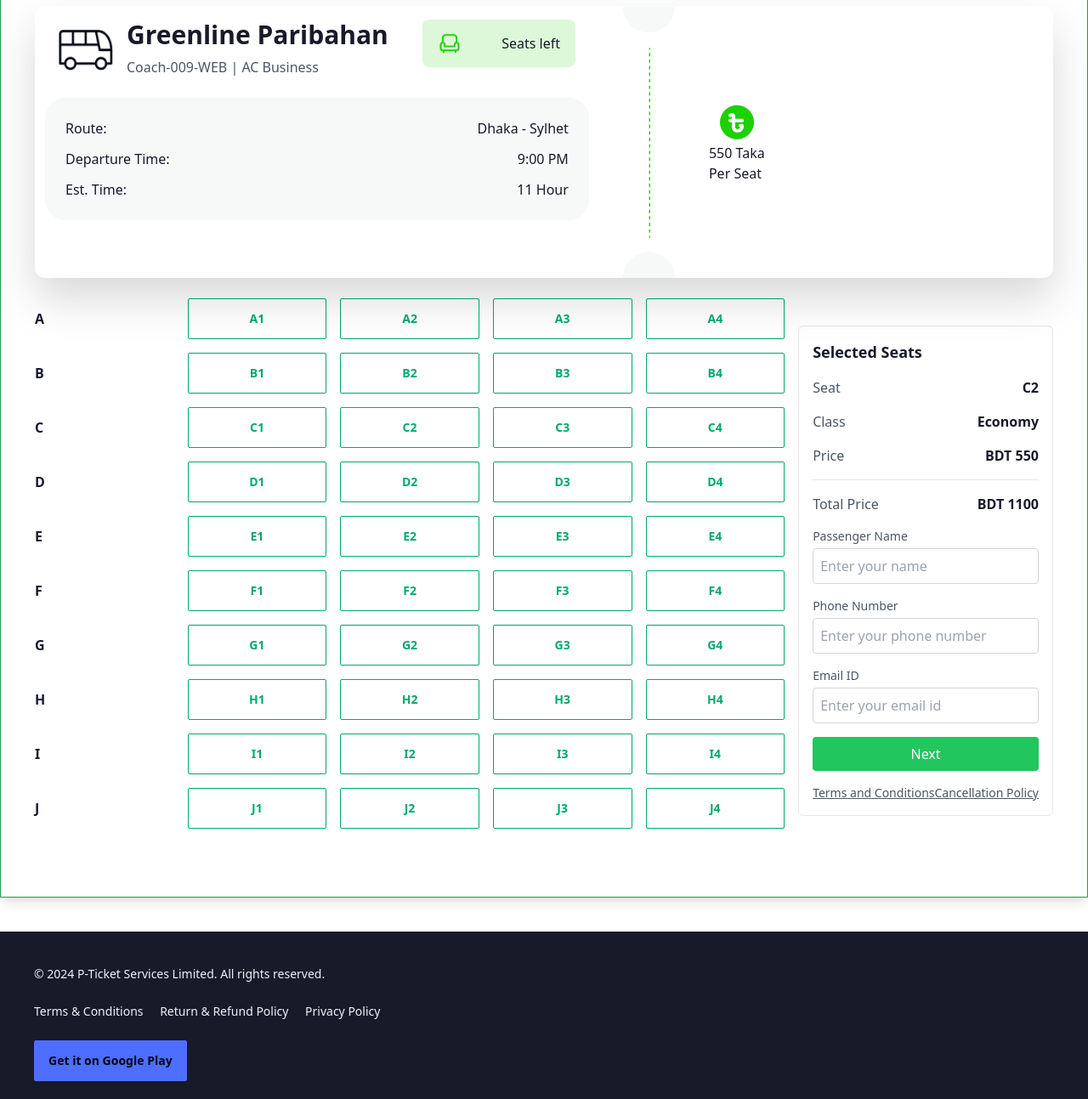
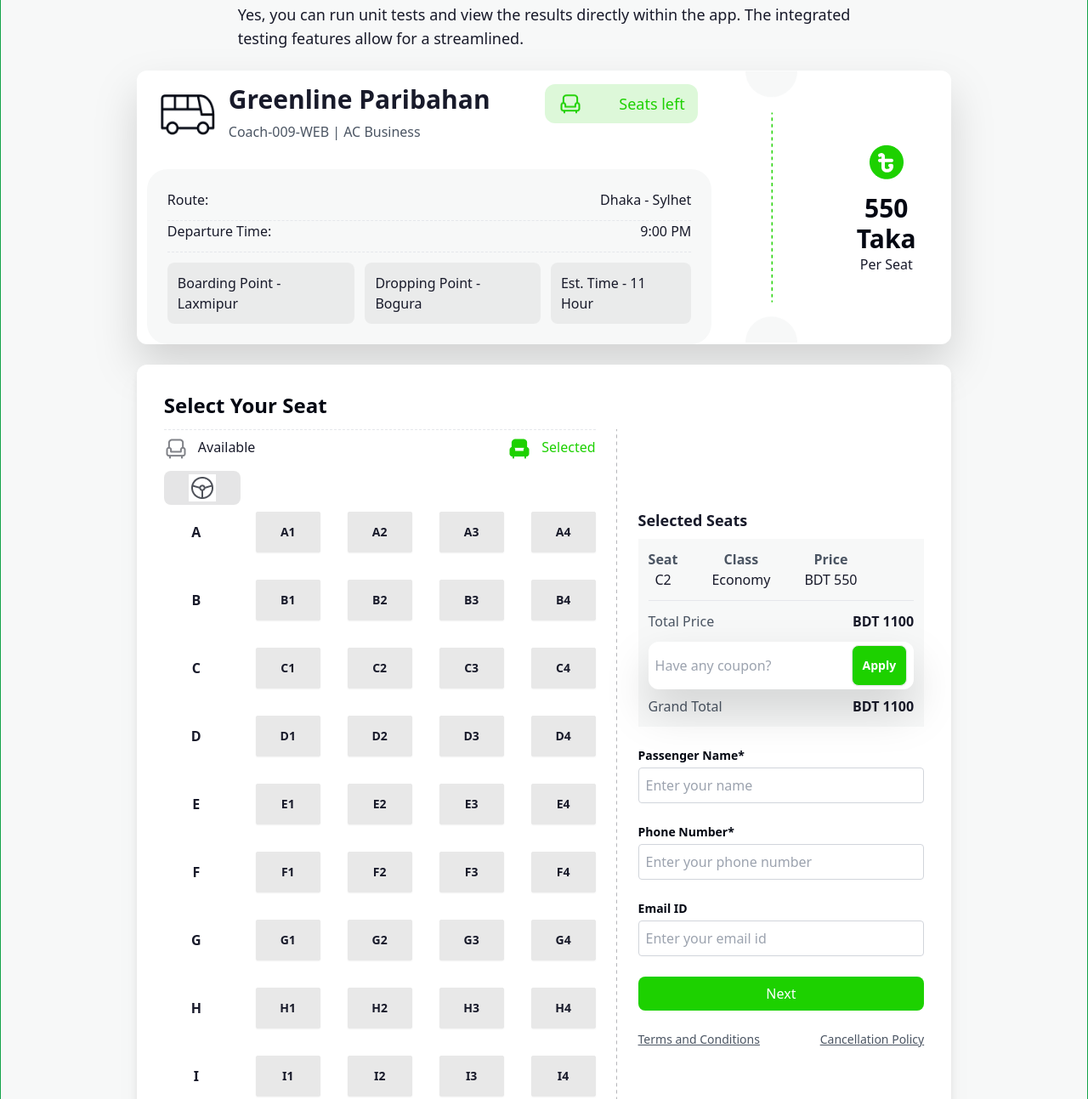
Before and after one commit to amirsayeed/Smart-Bus-Ticket-Reservation, a plain HTML site: page index.html in a window 1280 px wide. Shown: the part 1582-2875 px from the top of the page at 85% size. Drawn offline with nearby package versions, Linux system fonts and the light colour scheme.

Commit message:
coupon, ticket price and apply coupon section design completed

```diff
--- a/index.html
+++ b/index.html
@@ -84,38 +84,60 @@
         <!-- Offers Section -->
         <section class="py-10">
             <div class="container mx-auto text-center">
-                <h2 class="text-2xl font-bold text-gray-800 mb-6">Best offers for you</h2>
-                <div class="flex justify-center space-x-6">
-                    <div class="bg-yellow-300 p-6 rounded-lg">
-                        <p class="text-2xl font-bold">15% OFF</p>
-                        <p class="text-gray-700">on your next purchase</p>
-                        <p>use by January 2024</p>
-                        <p class="font-bold">NEW15</p>
+                <h2 class="text-3xl font-bold text-gray-800 mb-8">Best offers for you</h2>
+                <div class="flex items-center justify-center space-x-6 mb-2">
+                    <div
+                        class="flex items-center justify-center bg-[#FFBF0F] p-2 rounded-2xl w-[573px] h-[200px] gap-6">
+                        <div class="flex flex-col items-center gap-2">
+                            <p class="text-5xl font-bold text-[#030712CC]">15% OFF</p>
+                            <p class="text-xl font-semibold text-[#030712CC]">on your next purchase</p>
+                            <p class="text-lg font-medium text-[#03071280]">use by January 2024</p>
                         </div>
-                    <div class="bg-red-300 p-6 rounded-lg">
-                        <p class="text-2xl font-bold">20% OFF</p>
-                        <p class="text-gray-700">on your next purchase</p>
-                        <p>use by January 2024</p>
-                        <p class="font-bold">Couple 20</p>
+                        <div>
+                            <img src="images/cupon-devider.png" alt="">
+                        </div>
+                        <div class="flex flex-col items-center justify-center gap-2">
+                            <p class="text-3xl font-bold text-[#030712]">NEW<sub>15</sub></p>
+                            <p class="font-medium text-xl text-[#03071266]">Coupon Code</p>
+                        </div>
+
+                    </div>
+                    <div
+                        class="flex items-center justify-center bg-[#F78C9C] p-2 rounded-2xl w-[573px] h-[200px] gap-6">
+                        <div class="flex flex-col items-center gap-2">
+                            <p class="text-5xl font-bold text-[#030712CC]">20% OFF</p>
+                            <p class="text-xl font-semibold text-[#030712CC]">on your next purchase</p>
+                            <p class="text-lg font-medium text-[#03071280]">use by January 2024</p>
+                        </div>
+                        <div>
+                            <img src="images/cupon-devider.png" alt="">
+                        </div>
+                        <div class="flex flex-col items-center justify-center gap-2">
+                            <p class="text-3xl font-bold text-[#030712]">Couple<sub>20</sub></p>
+                            <p class="font-medium text-xl text-[#03071266]">Coupon Code</p>
+                        </div>
+
                     </div>
                 </div>
-                <button class="btn btn-outline btn-success mt-6">See All Offers</button>
+                <button class="btn btn-outline btn-success text-[#1DD100] text-lg rounded-lg mt-8">See All
+                    Offers</button>
             </div>
         </section>
 
         <!-- Seat Selection Section -->
-        <section class="bg-base-100 p-10 border border-green-600 rounded-t-3xl shadow-lg container mx-auto mt-10">
+        <section class="bg-[#F7F8F8] p-10 border border-green-600 rounded-t-3xl shadow-lg container mx-auto mt-10">
             <div class="flex flex-col items-center">
                 <h3 class="text-4xl font-bold mb-6">P.H Paribahan</h3>
                 <p class="text-lg">Yes, you can run unit tests and view the results directly within the app. The
-                    integrated <br>
-                    testing features allow for a
-                    streamlined.</p>
+                    integrated
+                    <br>
+                    testing features allow for a streamlined.
+                </p>
             </div>
-            <div class="container w-full mx-auto mt-6">
+            <div class="container w-1/2 md:w-4/5 mx-auto mt-6">
                 <!-- Left - Bus Details and Seat Selection -->
                 <div class="flex gap-10 bg-base-100 px-3 drop-shadow-2xl rounded-xl">
-                    <div>
+                    <div class="space-y-2">
                         <div class="flex gap-10 justify-between p-4">
                             <div class="flex gap-4">
                                 <img class="w-16 h-12 mt-3" src="images/bus-logo.png" alt="">
@@ -125,12 +147,13 @@
                                 </div>
                             </div>
                             <div
-                                class="flex items-center justify-around gap-3 bg-[#1DD10026] w-[180px] h-[56px] rounded-lg">
+                                class="flex items-center justify-around gap-3 bg-[#1DD10026] w-[180px] h-[46px] rounded-xl">
                                 <img class="w-7 h-7" src="images/seat-green.png" alt="">
-                                <p>Seats left</p>
+                                <p class="text-lg text-[#1DD100]">Seats left</p>
                             </div>
                         </div>
-                        <div class="flex flex-col justify-between p-6 bg-[#F7F8F8] space-y-3 rounded-3xl">
+                        <div
+                            class="flex flex-col justify-between p-6 bg-[#F7F8F8] space-y-3 rounded-3xl divide-y divide-dashed">
                             <div class="flex justify-between gap-4">
                                 <p>Route:</p>
                                 <p>Dhaka - Sylhet</p>
@@ -139,154 +162,188 @@
                                 <p>Departure Time:</p>
                                 <p>9:00 PM</p>
                             </div>
-                            <div class="flex justify-between gap-4">
-                                <p>Est. Time:</p>
-                                <p>11 Hour</p>
+                            <div class="flex gap-3 pt-3">
+                                <div class="bg-[#0307120D] p-3 rounded-lg">
+                                    <p>Boarding Point - Laxmipur</p>
+                                </div>
+                                <div class="bg-[#0307120D] p-3 rounded-lg">
+                                    <p>Dropping Point - Bogura</p>
+                                </div>
+                                <div class="bg-[#0307120D] p-3 rounded-lg">
+                                    <p>Est. Time - 11 Hour</p>
+                                </div>
                             </div>
                         </div>
                     </div>
                     <div class="flex">
                         <img src="images/info-devider.png" class="w-full h-[320px]" alt="">
                     </div>
-                    <div class="flex flex-col items-center justify-center">
+                    <div class="flex flex-col items-center justify-center gap-3">
                         <img src="images/fare.png" alt="">
-                        <p>550 Taka <br> Per Seat</p>
+                        <h1 class="text-center"><span class="text-3xl text-[#030712] font-bold">550 Taka</span> <br> Per
+                            Seat</h1>
                     </div>
                 </div>
             </div>
-            <div class="flex items-center justify-between gap-4 my-6">
+            <div
+                class="container w-1/2 md:w-4/5 mx-auto flex items-center justify-between bg-[#FFFFFF] drop-shadow-xl rounded-xl gap-6 mt-6 p-8">
                 <!-- Seat Selection Grid -->
-                <div class="flex-1 grid grid-cols-5 gap-4 mb-4 items-center">
+                <div class="flex-1 flex-col gap-3 space-y-2">
+                    <div class="flex flex-col space-y-3 mb-3 divide-y divide-dashed">
+                        <h3 class="text-[#030712] font-semibold text-2xl">Select Your Seat</h3>
+                        <div class="flex items-center justify-between gap-10 pt-2">
+                            <div class="flex gap-3">
+                                <img src="images/seat-gray.png" alt="">
+                                <p>Available</p>
+                            </div>
+                            <div class="flex gap-3">
+                                <img src="images/seat-green-filled.png" alt="">
+                                <span class="text-[#1DD100]">Selected</span>
+                            </div>
+                        </div>
+                    </div>
+                    <div class="flex items-center justify-center bg-[#0307121A] w-[90px] h-[40px] rounded-lg">
+                        <img src="images/wheel.jpg" class="w-[32px] h-[32px]" alt="">
+                    </div>
+                    <div class="grid grid-cols-5 gap-8 items-center">
                         <!-- Row A -->
-                    <p class="font-bold">A</p>
-                    <button class="btn btn-outline btn-success">A1</button>
-                    <button class="btn btn-outline btn-success">A2</button>
-                    <button class="btn btn-outline btn-success">A3</button>
-                    <button class="btn btn-outline btn-success">A4</button>
+                        <span class="text-center font-bold">A</span>
+                        <button class="btn btn-default hover:btn-success">A1</button>
+                        <button class="btn btn-default hover:btn-success">A2</button>
+                        <button class="btn btn-default hover:btn-success">A3</button>
+                        <button class="btn btn-default hover:btn-success">A4</button>
 
                         <!-- Row B -->
-                    <p class="font-bold">B</p>
-                    <button class="btn btn-outline btn-success">B1</button>
-                    <button class="btn btn-outline btn-success">B2</button>
-                    <button class="btn btn-outline btn-success">B3</button>
-                    <button class="btn btn-outline btn-success">B4</button>
+                        <span class="text-center font-bold">B</span>
+                        <button class="btn btn-default hover:btn-success">B1</button>
+                        <button class="btn btn-default hover:btn-success">B2</button>
+                        <button class="btn btn-default hover:btn-success">B3</button>
+                        <button class="btn btn-default hover:btn-success">B4</button>
 
                         <!-- Row C -->
-                    <p class="font-bold">C</p>
-                    <button class="btn btn-outline btn-success">C1</button>
-                    <button class="btn btn-outline btn-success">C2</button>
-                    <button class="btn btn-outline btn-success">C3</button>
-                    <button class="btn btn-outline btn-success">C4</button>
+                        <span class="text-center font-bold">C</span>
+                        <button class="btn btn-default hover:btn-success">C1</button>
+                        <button class="btn btn-default hover:btn-success">C2</button>
+                        <button class="btn btn-default hover:btn-success">C3</button>
+                        <button class="btn btn-default hover:btn-success">C4</button>
 
                         <!-- Row D -->
-                    <p class="font-bold">D</p>
-                    <button class="btn btn-outline btn-success">D1</button>
-                    <button class="btn btn-outline btn-success">D2</button>
-                    <button class="btn btn-outline btn-success">D3</button>
-                    <button class="btn btn-outline btn-success">D4</button>
+                        <span class="text-center font-bold">D</span>
+                        <button class="btn btn-default hover:btn-success">D1</button>
+                        <button class="btn btn-default hover:btn-success">D2</button>
+                        <button class="btn btn-default hover:btn-success">D3</button>
+                        <button class="btn btn-default hover:btn-success">D4</button>
 
                         <!-- Row E -->
-                    <p class="font-bold">E</p>
-                    <button class="btn btn-outline btn-success">E1</button>
-                    <button class="btn btn-outline btn-success">E2</button>
-                    <button class="btn btn-outline btn-success">E3</button>
-                    <button class="btn btn-outline btn-success">E4</button>
+                        <span class="text-center font-bold">E</span>
+                        <button class="btn btn-default hover:btn-success">E1</button>
+                        <button class="btn btn-default hover:btn-success">E2</button>
+                        <button class="btn btn-default hover:btn-success">E3</button>
+                        <button class="btn btn-default hover:btn-success">E4</button>
 
                         <!-- Row F -->
-                    <p class="font-bold">F</p>
-                    <button class="btn btn-outline btn-success">F1</button>
-                    <button class="btn btn-outline btn-success">F2</button>
-                    <button class="btn btn-outline btn-success">F3</button>
-                    <button class="btn btn-outline btn-success">F4</button>
+                        <span class="text-center font-bold">F</span>
+                        <button class="btn btn-default hover:btn-success">F1</button>
+                        <button class="btn btn-default hover:btn-success">F2</button>
+                        <button class="btn btn-default hover:btn-success">F3</button>
+                        <button class="btn btn-default hover:btn-success">F4</button>
 
                         <!-- Row G -->
-                    <p class="font-bold">G</p>
-                    <button class="btn btn-outline btn-success">G1</button>
-                    <button class="btn btn-outline btn-success">G2</button>
-                    <button class="btn btn-outline btn-success">G3</button>
-                    <button class="btn btn-outline btn-success">G4</button>
+                        <span class="text-center font-bold">G</span>
+                        <button class="btn btn-default hover:btn-success">G1</button>
+                        <button class="btn btn-default hover:btn-success">G2</button>
+                        <button class="btn btn-default hover:btn-success">G3</button>
+                        <button class="btn btn-default hover:btn-success">G4</button>
 
                         <!-- Row H -->
-                    <p class="font-bold">H</p>
-                    <button class="btn btn-outline btn-success">H1</button>
-                    <button class="btn btn-outline btn-success">H2</button>
-                    <button class="btn btn-outline btn-success">H3</button>
-                    <button class="btn btn-outline btn-success">H4</button>
+                        <span class="text-center font-bold">H</span>
+                        <button class="btn btn-default hover:btn-success">H1</button>
+                        <button class="btn btn-default hover:btn-success">H2</button>
+                        <button class="btn btn-default hover:btn-success">H3</button>
+                        <button class="btn btn-default hover:btn-success">H4</button>
 
                         <!-- Row I -->
-                    <p class="font-bold">I</p>
-                    <button class="btn btn-outline btn-success">I1</button>
-                    <button class="btn btn-outline btn-success">I2</button>
-                    <button class="btn btn-outline btn-success">I3</button>
-                    <button class="btn btn-outline btn-success">I4</button>
+                        <span class="text-center font-bold">I</span>
+                        <button class="btn btn-default hover:btn-success">I1</button>
+                        <button class="btn btn-default hover:btn-success">I2</button>
+                        <button class="btn btn-default hover:btn-success">I3</button>
+                        <button class="btn btn-default hover:btn-success">I4</button>
 
                         <!-- Row J -->
-                    <p class="font-bold">J</p>
-                    <button class="btn btn-outline btn-success">J1</button>
-                    <button class="btn btn-outline btn-success">J2</button>
-                    <button class="btn btn-outline btn-success">J3</button>
-                    <button class="btn btn-outline btn-success">J4</button>
+                        <span class="text-center font-bold">J</span>
+                        <button class="btn btn-default hover:btn-success">J1</button>
+                        <button class="btn btn-default hover:btn-success">J2</button>
+                        <button class="btn btn-default hover:btn-success">J3</button>
+                        <button class="btn btn-default hover:btn-success">J4</button>
+                    </div>
+                </div>
+                <div>
+                    <img src="images/Line 1.jpg" class="w-10/12" alt="">
                 </div>
                 <!-- Right - Pricing Section -->
-                <!-- <div class="w-full lg:w-1/3">
-                    <div class="bg-base-100 p-4 shadow-lg rounded-lg">
-                        <h4 class="font-bold mb-4">Select Your Seat</h4>
-                        <p class="mb-2">Price: Taka/seat</p>
-                        <div class="mb-4">
-                            <span class="font-bold">Seat: </span>
+                <div class="">
+                    <h2 class="text-lg font-semibold mb-2">Selected Seats</h2>
+                    <div class="space-y-6">
+                        <div class="bg-[#F7F8F8] p-3 space-y-3">
+                            <div class="flex gap-10">
+                                <div class="flex flex-col justify-between items-center">
+                                    <span class="text-gray-600 font-bold">Seat</span>
+                                    <span id="seat-no">C2</span>
                                 </div>
-                        <div class="form-control mb-4">
-                            <input type="text" placeholder="Have any coupon?" class="input input-bordered" />
-                            <button class="btn btn-outline btn-success mt-2">Apply</button>
+                                <div class="flex flex-col justify-between items-center">
+                                    <span class="text-gray-600 font-bold">Class</span>
+                                    <span id="seat-class">Economy</span>
                                 </div>
-                        <p class="font-bold">Total: Taka</p>
-                        <button class="btn btn-success w-full mt-4">Next</button>
+                                <div class="flex flex-col justify-between items-center">
+                                    <span class="text-gray-600 font-bold">Price</span>
+                                    <span id="seat-fare">BDT 550</span>
                                 </div>
-                </div>-->
-                <div class="p-4 border rounded-md">
-                    <h2 class="text-lg font-semibold mb-4">Selected Seats</h2>
-                    <div class="space-y-4">
-                        <div class="flex justify-between items-center">
-                            <span class="text-gray-600">Seat</span>
-                            <span class="font-bold">C2</span>
-                        </div>
-                        <div class="flex justify-between items-center">
-                            <span class="text-gray-600">Class</span>
-                            <span class="font-bold">Economy</span>
-                        </div>
-                        <div class="flex justify-between items-center">
-                            <span class="text-gray-600">Price</span>
-                            <span class="font-bold">BDT 550</span>
                             </div>
                             <hr>
                             <div class="flex justify-between items-center">
                                 <span class="text-gray-600">Total Price</span>
                                 <span class="font-bold">BDT 1100</span>
                             </div>
+                            <div>
+                                <div
+                                    class="flex bg-[#FFFFFF] items-center justify-between drop-shadow-2xl rounded-xl px-2 py-1 my-2">
+                                    <input id="insert-coupon" class="w-full" type="text" placeholder="Have any coupon?">
+                                    <button
+                                        class="btn bg-[#1DD100] text-[#FFFFFF] font-semibold rounded-lg px-3">Apply</button>
+                                </div>
+                                <div class="flex justify-between items-center">
+                                    <span class="text-gray-600">Grand Total</span>
+                                    <span class="font-bold">BDT 1100</span>
+                                </div>
+                            </div>
+                        </div>
 
                         <div>
-                            <label for="passenger-name" class="block text-gray-600 text-sm">Passenger Name</label>
+                            <label for="passenger-name" class="block text-[#030712] text-sm font-semibold">Passenger
+                                Name*</label>
                             <input id="passenger-name" class="w-full border border-gray-300 rounded p-2 mt-1"
                                 type="text" placeholder="Enter your name">
                         </div>
 
                         <div>
-                            <label for="phone-number" class="block text-gray-600 text-sm">Phone Number</label>
+                            <label for="phone-number" class="block text-[#030712] text-sm font-semibold">Phone
+                                Number*</label>
                             <input id="phone-number" class="w-full border border-gray-300 rounded p-2 mt-1" type="text"
                                 placeholder="Enter your phone number">
                         </div>
 
                         <div>
-                            <label for="email" class="block text-gray-600 text-sm">Email ID</label>
+                            <label for="email" class="block text-[#030712] text-sm font-semibold">Email ID</label>
                             <input id="email" class="w-full border border-gray-300 rounded p-2 mt-1" type="email"
                                 placeholder="Enter your email id">
                         </div>
 
-                        <button class="w-full bg-green-500 text-white py-2 rounded mt-4">Next</button>
+                        <button class="w-full bg-[#1DD100] text-white py-2 rounded-lg mt-4">Next</button>
 
                         <div class="flex justify-between text-sm text-gray-600 mt-4">
                             <a href="#" class="underline">Terms and Conditions</a>
                             <a href="#" class="underline">Cancellation Policy</a>
+                        </div>
                     </div>
                 </div>
             </div>
```
Also changed, not shown: images/Line 1.jpg (added), images/wheel.jpg (added). Lines whose indentation alone changed are shown as unchanged.
